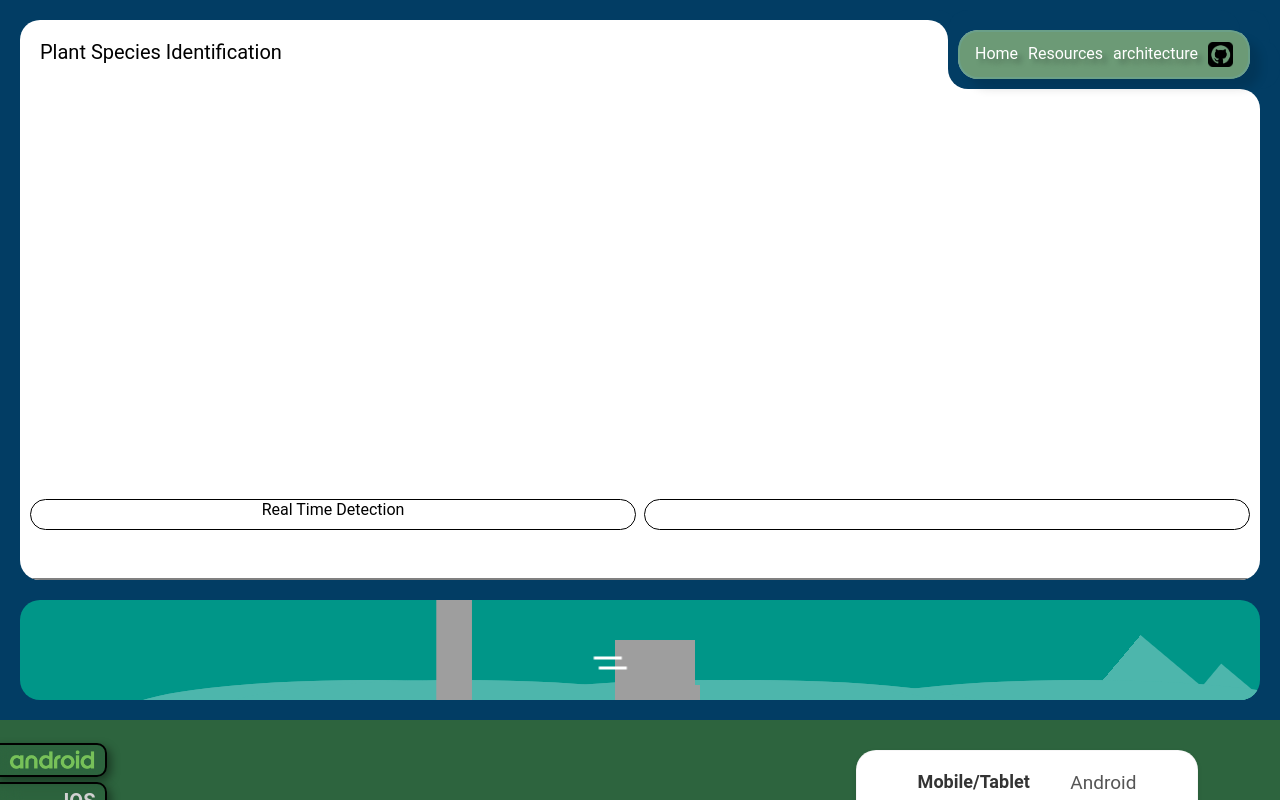
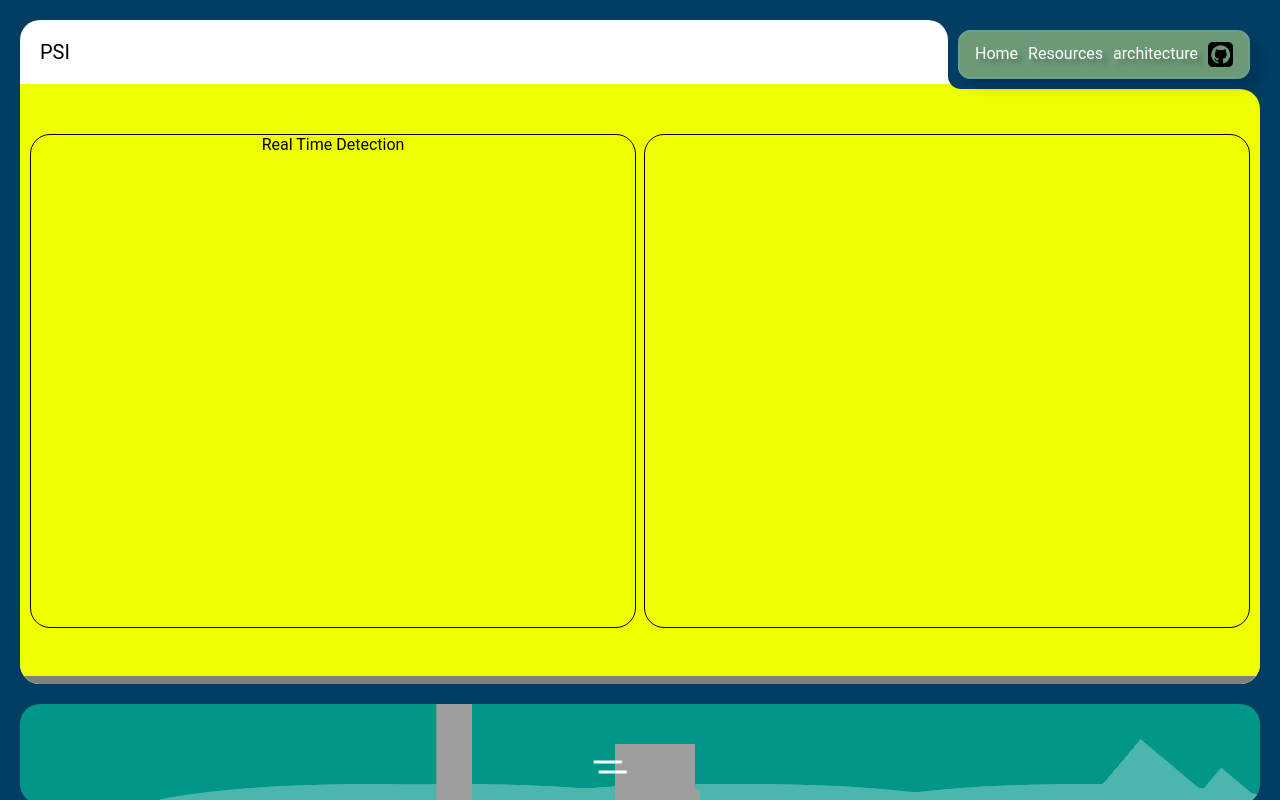
Before and after one commit to Se00n00/Plant-Identification-Project, an Angular app: page /home in a window 1280 px wide. Shown: the top 800 px of the page. Built offline with nearby package versions, Linux system fonts and the light colour scheme; grey boxes are pictures that could not be loaded.

Commit message:
minor changes

```diff
--- a/src/app/app.component.css
+++ b/src/app/app.component.css
@@ -45,6 +45,7 @@
   width: 40px;
   border-radius: 0px 20px;
   box-shadow: 10px -10px var(--bg-color);
+  /* background-color: transparent; */
   background-color: var(--main-color);
 }
 /*
@@ -52,7 +53,6 @@ _________START : MAIN__________
 */
 
 .main{
-  height: 90vh;
   display: flex;
   flex-direction: column;
   box-sizing: border-box;
@@ -63,7 +63,6 @@ _________START : MAIN__________
   position: relative;
   padding: 0px;
   flex: 1;
-  /* height: 100%; */
   display: flex;
   flex-direction: column;
   --main-color :white;
@@ -73,8 +72,6 @@ _________START : MAIN__________
 
 }
 router-outlet{
-  flex:1;
-
 }
 app-home{
   height: 100%;
@@ -93,7 +90,7 @@ app-home{
   width: 40px;
   right: 0px;
   top: 69px;
-  background-color: var(--main-color);
+  background-color: transparent;
   border-radius: 0px 20px;
   box-shadow: 10px -10px var(--bg-color);
 }
@@ -111,7 +108,7 @@ app-home{
   overflow: hidden;
 
   border: 2px solid rgba(106, 194, 253, 0.137);
-  border-radius: 20px;
+  border-radius: 13px;
   backdrop-filter: blur(5px);
   background-color: rgba(3, 82, 20, 0.582);
   /* background-image: linear-gradient(90deg, rgba(0, 124, 21, 0.226), rgba(2, 87, 13, 0.877)); */
--- a/src/app/app.component.html
+++ b/src/app/app.component.html
@@ -14,7 +14,7 @@
     <div class="pages">
       <div class="logo">
         <div class="cube"></div>
-        {{Data.home.subTitle}}</div>
+        PSI</div>
       <router-outlet></router-outlet>
     </div>
     <div class="animation">
--- a/src/app/home/home.component.css
+++ b/src/app/home/home.component.css
@@ -1,8 +1,9 @@
 .home{
-  height: 100%;
+  height: 75vh;
   display: flex;
   flex-direction: column;
-  box-sizing: border-box;
+  /* box-sizing: border-box; */
+  background-color: rgb(238, 255, 0);
 }
 .home-content{
   height: 100%;
--- a/src/app/resources/resources.component.css
+++ b/src/app/resources/resources.component.css
@@ -1,5 +1,6 @@
 .resources{
-    height: 100%;
+    height: 75vh;
+    /* height: 100%; */
 }
 .custom-tab-group {
     height: 100%;
```
